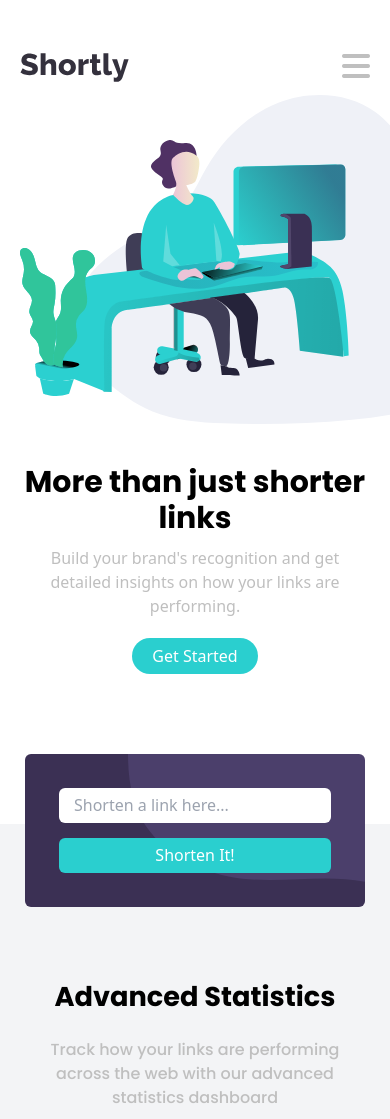
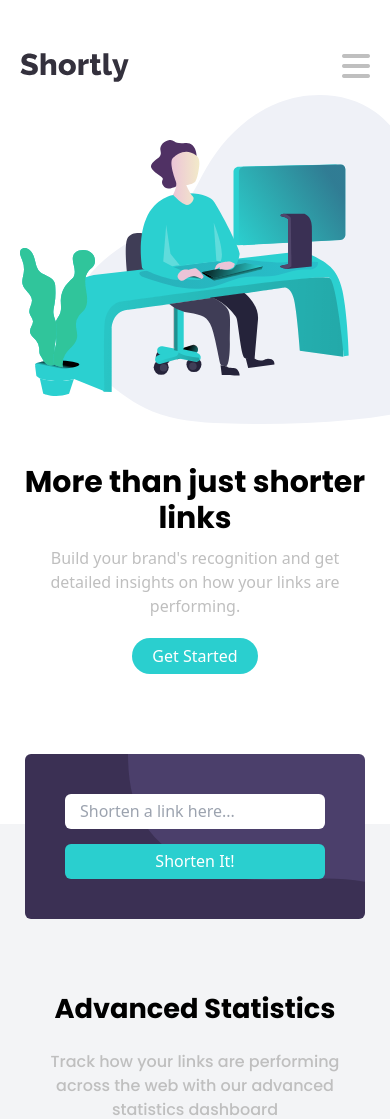
Before and after one commit to cjislegit/shortly, a React (Vite) app: page / in a window 390 px wide. Shown: the top 1119 px of the page. Built offline with nearby package versions, Linux system fonts and the light colour scheme.

Commit message:
Switch the padding on the form to pixels instead of percentage

```diff
--- a/src/components/Statistics.jsx
+++ b/src/components/Statistics.jsx
@@ -8,7 +8,7 @@ const Statistics = () => {
       <div className='bg-shorten-mobile  bg-right-top bg-no-repeat bg-dark-violet rounded-md mt-[50px] relative top-[-70px] lg:bg-shorten-desktop lg:flex lg:justify-center lg:py-[25px]'>
         <form
           action=''
-          className='flex flex-col px-[10%] py-[10%] lg:flex-row lg:py-0 lg:w-[100%] lg:px-[5%]'
+          className='flex flex-col p-[40px] lg:flex-row lg:py-0 lg:w-[100%] lg:px-[5%]'
         >
           <input
             className='rounded-md mb-[15px] h-[35px] pl-[15px] lg:mb-0 lg:w-[100%] lg:mr-[20px] lg:justify-between'
```
